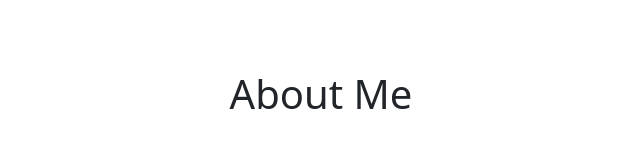
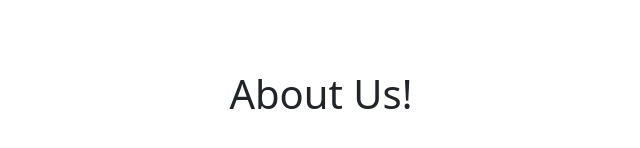
Before and after one commit to CS571-F25/p20, a React (Vite) app: page /#/about in a window 1280 px wide. Shown: the part 302-450 px from the top of the page, without its empty margins (319-959 px from the left). Built offline with nearby package versions, Linux system fonts and the light colour scheme.

Commit message:
2nd commit

```diff
--- a/src/components/AboutMe.jsx
+++ b/src/components/AboutMe.jsx
@@ -1,6 +1,6 @@
 export default function AboutMe(props) {
     return <div>
-        <h1>About Me</h1>
+        <h1>About Us!</h1>
     </div>
 
 }
```
Also changed, not shown: 2 other files (tests, documents, lock files or other folders).
